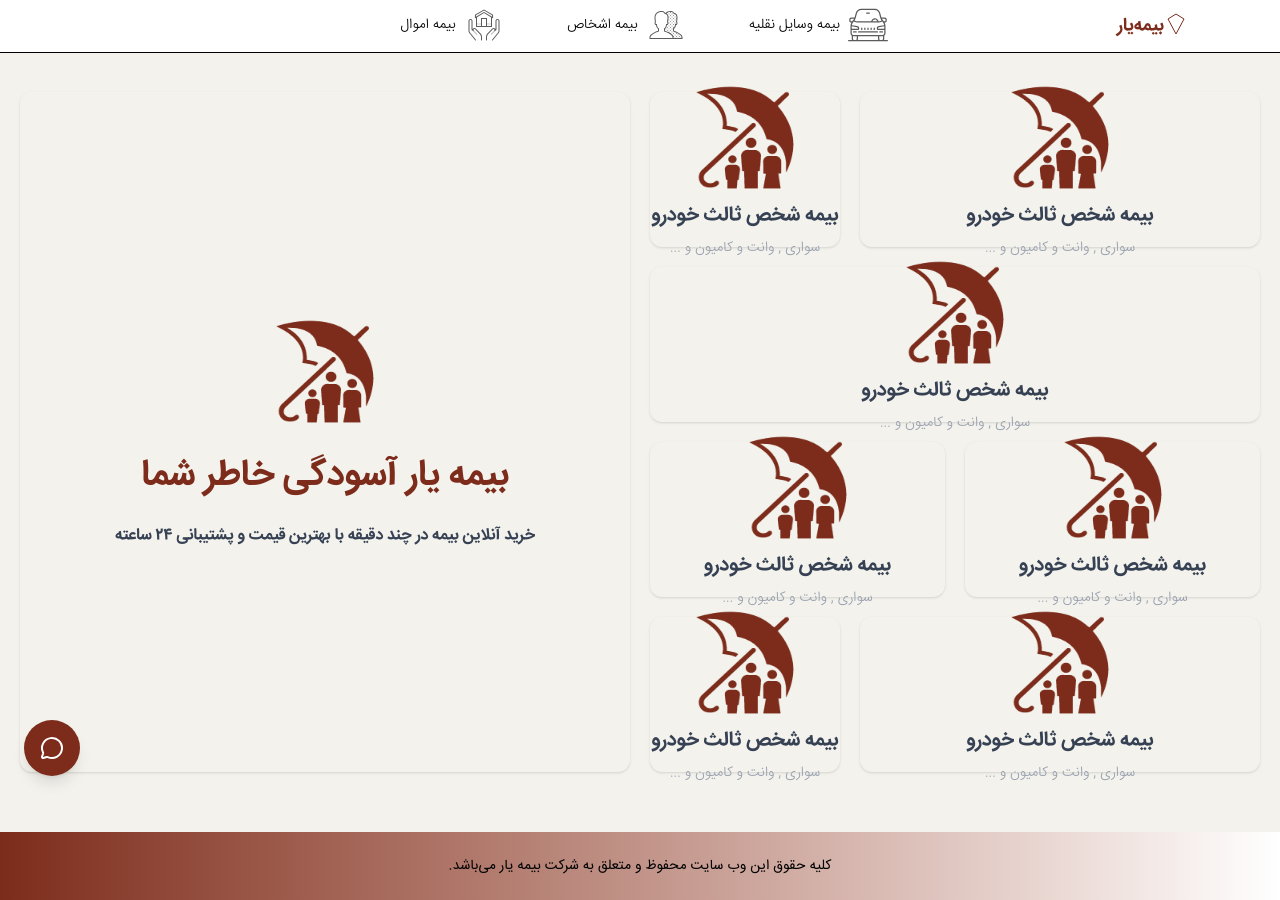
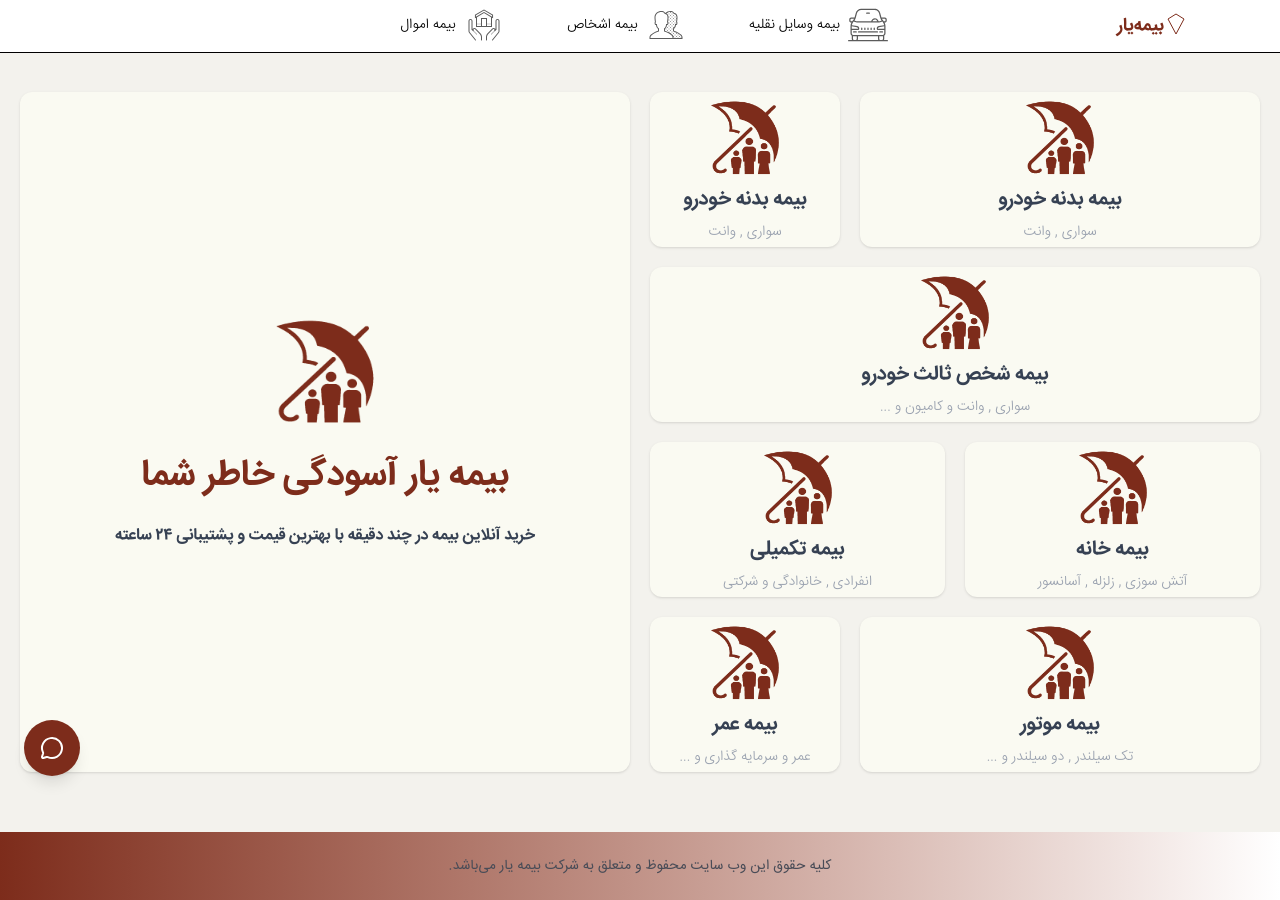
Before and after one commit to Alirezarh7/bimeYar, a React (Vite) app: page / in a window 1280 px wide. Built offline with nearby package versions, Linux system fonts and the light colour scheme.

Commit message:
add framer motion in hero

```diff
--- a/src/App.css
+++ b/src/App.css
@@ -1,7 +1,7 @@
 @import url("/public/content/fonts/iransans/css/style.css");
 @import "tailwindcss";
 
-body{
+body {
   font-family: IRANSans, serif;
 }
 @theme {
@@ -12,14 +12,12 @@
   --color-footerBack: var(--footerBack);
 }
 
-
-
 :root {
-    --primary: #7D2C1B;
-    --card:#DDD2CE
-    --background:#F3F2ED
+  --primary: #7d2c1b;
+  --card: #fafaf2;
+  --background: #f3f2ed;
   --muted: #494c57;
-    --footerBack: #F3F2ED;
+  --footerBack: #f3f2ed;
 }
 
 .card {
@@ -28,8 +26,8 @@
   box-shadow: 0 10px 30px rgba(22, 163, 74, 0.06);
 }
 
-body{
-    background-color: #F3F2ED;
+body {
+  background-color: #f3f2ed;
 }
 
 .pulse {
@@ -37,7 +35,16 @@
 }
 
 @keyframes pulse {
-    0% { transform: scale(1); opacity: 1; }
-    70% { transform: scale(1.06); opacity: .7; }
-    100% { transform: scale(1); opacity: 1; }
+  0% {
+    transform: scale(1);
+    opacity: 1;
   }
+  70% {
+    transform: scale(1.06);
+    opacity: 0.7;
+  }
+  100% {
+    transform: scale(1);
+    opacity: 1;
+  }
+}
--- a/src/component/page/home/hero/Hero.tsx
+++ b/src/component/page/home/hero/Hero.tsx
@@ -1,65 +1,70 @@
-import type { FC } from "react";
+import { useState, type FC } from "react";
+import HeroCard from "./HeroCard";
+import HeroCardDetails from "./HeroCardDetails";
+
+const cards = [
+  {
+    id: 1,
+    title: "بیمه بدنه خودرو",
+    subTitle: "سواری , وانت",
+    imgUrl: "/logo.png",
+    className: "col-span-4 row-span-3 col-start-1",
+  },
+  {
+    id: 2,
+    title: "بیمه بدنه خودرو",
+    subTitle: "سواری , وانت",
+    imgUrl: "/logo.png",
+    className: "col-span-2 row-span-3 col-start-5 row-start-1",
+  },
+  {
+    id: 3,
+    title: "بیمه شخص ثالث خودرو",
+    subTitle: "سواری , وانت و کامیون و ...",
+    imgUrl: "/logo.png",
+    className: "col-span-6 row-span-3 col-start-1 row-start-4",
+  },
+  {
+    id: 4,
+    title: "بیمه خانه",
+    subTitle: "آتش سوزی ,  زلزله ,  آسانسور",
+    imgUrl: "/logo.png",
+    className: "col-span-3 row-span-3 row-start-7",
+  },
+  {
+    id: 5,
+    title: "بیمه تکمیلی",
+    subTitle: "انفرادی , خانوادگی و شرکتی",
+    imgUrl: "/logo.png",
+    className: "col-span-3 row-span-3 col-start-4 row-start-7",
+  },
+  {
+    id: 6,
+    title: "بیمه موتور",
+    subTitle: "تک سیلندر , دو سیلندر و ...",
+    imgUrl: "/logo.png",
+    className: "col-span-4 row-span-3 row-start-10",
+  },
+  {
+    id: 7,
+    title: "بیمه عمر",
+    subTitle: "عمر و سرمایه گذاری و ...",
+    imgUrl: "/logo.png",
+    className: "col-span-2 row-span-3 col-start-5 row-start-10",
+  },
+];
 
 const Hero: FC = () => {
+  const [selectedId, setSelectedId] = useState(0);
   return (
     <div className="w-full h-[90vh] mb-10 ">
       <div className="grid grid-cols-12 grid-rows-12 gap-5 w-full h-full p-5">
-        <div className="col-span-6 row-span-12 col-start-7 row-start-1 bg-card shadow-sm rounded-xl">
-          <div className="flex flex-col items-center justify-center gap-7 w-full h-full ">
-            <img src="/logo.png" alt="logo" className="w-40 h-28" />
-            <h1 className="text-4xl text-primary font-bold text-center">بیمه یار آسودگی خاطر شما</h1>
-            <h5 className=" text-gray-700 font-bold text-center">خرید آنلاین بیمه در چند دقیقه با بهترین قیمت و پشتیبانی ۲۴ ساعته</h5>
-          </div>
-        </div>
-        <div className="col-span-4 row-span-3 col-start-1 bg-card shadow-sm rounded-xl">
-          <div className="flex items-center justify-center flex-col w-full h-full gap-2">
-            <img src="/logo.png" alt="logo" className="w-40 h-28" />
-            <h4 className="text-xl text-gray-700 font-semibold text-center">بیمه شخص ثالث خودرو</h4>
-            <p className=" text-gray-400 text-center text-sm">سواری , وانت و کامیون و ...</p>
-          </div>
-        </div>
-        <div className="col-span-2 row-span-3 col-start-5 row-start-1 bg-card shadow-sm rounded-xl">
-          <div className="flex items-center justify-center flex-col w-full h-full gap-2">
-            <img src="/logo.png" alt="logo" className="w-40 h-28" />
-            <h4 className="text-xl text-gray-700 font-semibold text-center">بیمه شخص ثالث خودرو</h4>
-            <p className=" text-gray-400 text-center text-sm">سواری , وانت و کامیون و ...</p>
-          </div>
-        </div>
-        <div className="col-span-6 row-span-3 col-start-1 row-start-4 bg-card shadow-sm rounded-xl">
-          <div className="flex items-center justify-center flex-col w-full h-full gap-2">
-            <img src="/logo.png" alt="logo" className="w-40 h-28" />
-            <h4 className="text-xl text-gray-700 font-semibold text-center">بیمه شخص ثالث خودرو</h4>
-            <p className=" text-gray-400 text-center text-sm">سواری , وانت و کامیون و ...</p>
-          </div>
-        </div>
-        <div className="col-span-3 row-span-3 row-start-7 bg-card shadow-sm rounded-xl">
-          <div className="flex items-center justify-center flex-col w-full h-full gap-2">
-            <img src="/logo.png" alt="logo" className="w-40 h-28" />
-            <h4 className="text-xl text-gray-700 font-semibold text-center">بیمه شخص ثالث خودرو</h4>
-            <p className=" text-gray-400 text-center text-sm">سواری , وانت و کامیون و ...</p>
-          </div>
-        </div>
-        <div className="col-span-3 row-span-3 col-start-4 row-start-7 bg-card shadow-sm rounded-xl">
-          <div className="flex items-center justify-center flex-col w-full h-full gap-2">
-            <img src="/logo.png" alt="logo" className="w-40 h-28" />
-            <h4 className="text-xl text-gray-700 font-semibold text-center">بیمه شخص ثالث خودرو</h4>
-            <p className=" text-gray-400 text-center text-sm">سواری , وانت و کامیون و ...</p>
-          </div>
-        </div>
-        <div className="col-span-4 row-span-3 row-start-10 bg-card shadow-sm rounded-xl">
-          <div className="flex items-center justify-center flex-col w-full h-full gap-2">
-            <img src="/logo.png" alt="logo" className="w-40 h-28" />
-            <h4 className="text-xl text-gray-700 font-semibold text-center">بیمه شخص ثالث خودرو</h4>
-            <p className=" text-gray-400 text-center text-sm">سواری , وانت و کامیون و ...</p>
-          </div>
-        </div>
-        <div className="col-span-2 row-span-3 col-start-5 row-start-10 bg-card shadow-sm rounded-xl">
-          <div className="flex items-center justify-center flex-col w-full h-full gap-2">
-            <img src="/logo.png" alt="logo" className="w-40 h-28" />
-            <h4 className="text-xl text-gray-700 font-semibold text-center">بیمه شخص ثالث خودرو</h4>
-            <p className=" text-gray-400 text-center text-sm">سواری , وانت و کامیون و ...</p>
-          </div>
-        </div>
+        <HeroCardDetails selectedId={selectedId} setSelectedId={setSelectedId} />
+        {cards.map((item) => {
+          return (
+            <HeroCard className={item.className} imgUrl={item.imgUrl} subTitle={item.subTitle} title={item.title} key={item.id} id={item.id} selectedId={selectedId} setSelectedId={setSelectedId} />
+          );
+        })}
       </div>
     </div>
   );
--- /dev/null
+++ b/src/component/page/home/hero/HeroCard.tsx
@@ -0,0 +1,24 @@
+import type { FC } from "react";
+
+interface IProps {
+  className: string;
+  title: string;
+  subTitle: string;
+  imgUrl: string;
+  id: number;
+  setSelectedId: React.Dispatch<React.SetStateAction<number>>;
+  selectedId: number;
+}
+
+const HeroCard: FC<IProps> = ({ className, title, subTitle, imgUrl, setSelectedId, id }) => {
+  return (
+    <div onClick={() => setSelectedId(id)} className={`${className} bg-card shadow-sm rounded-xl p-5 hover:scale-105 transition-all duration-500 cursor-pointer`}>
+      <div className="flex items-center justify-center flex-col w-full h-full gap-2">
+        <img src={imgUrl} alt={title} className="w-28 h-20" />
+        <h4 className="text-xl text-gray-700 font-semibold text-center">{title}</h4>
+        <p className=" text-gray-400 text-center text-sm">{subTitle}</p>
+      </div>
+    </div>
+  );
+};
+export default HeroCard;
--- /dev/null
+++ b/src/component/page/home/hero/HeroCardDetails.tsx
@@ -0,0 +1,65 @@
+import type { FC } from "react";
+import { motion } from "framer-motion";
+
+interface IProps {
+  setSelectedId: React.Dispatch<React.SetStateAction<number>>;
+  selectedId: number;
+}
+
+const cardDetails = [
+  {
+    id: 1,
+    childrenComponent: <p>1</p>,
+  },
+  {
+    id: 2,
+    childrenComponent: <p>2</p>,
+  },
+  {
+    id: 3,
+    childrenComponent: <p>3</p>,
+  },
+  {
+    id: 4,
+    childrenComponent: <p>4</p>,
+  },
+  {
+    id: 5,
+    childrenComponent: <p>5</p>,
+  },
+  {
+    id: 6,
+    childrenComponent: <p>6</p>,
+  },
+  {
+    id: 7,
+    childrenComponent: <p>7</p>,
+  },
+];
+
+const HeroCardDetails: FC<IProps> = ({ selectedId }) => {
+  return (
+    <motion.div
+      key={selectedId}
+      initial={{ opacity: 0, y: -50 }}
+      animate={{ opacity: 1, y: 0 }}
+      exit={{ opacity: 0, y: 50 }}
+      transition={{ duration: 0.5 }}
+      className="col-span-6 row-span-12 col-start-7 row-start-1 bg-card shadow-sm rounded-xl p-5"
+    >
+      {selectedId === 0 && (
+        <div className="flex flex-col items-center justify-center gap-7 w-full h-full ">
+          <img src="/logo.png" alt="logo" className="w-40 h-28" />
+          <h1 className="text-4xl text-primary font-bold text-center">بیمه یار آسودگی خاطر شما</h1>
+          <h5 className=" text-gray-700 font-bold text-center">خرید آنلاین بیمه در چند دقیقه با بهترین قیمت و پشتیبانی ۲۴ ساعته</h5>
+        </div>
+      )}
+
+      {selectedId !== 0 &&
+        cardDetails.map((item) => {
+          return <>{item.id === selectedId && item.childrenComponent}</>;
+        })}
+    </motion.div>
+  );
+};
+export default HeroCardDetails;
--- a/src/component/page/home/hero/QuoteMiniCard.tsx
+++ /dev/null
@@ -1,43 +0,0 @@
-import {Tabs, TabList, Tab, TabPanels, TabPanel} from "./Tabs.tsx";
-import {motion} from 'framer-motion'
-
-
-export const QuoteMiniCard = () => {
-  return (
-    <div>
-      <Tabs defaultIndex={0}>
-        <TabList>
-          <Tab>شخص ثالث</Tab>
-          <Tab>بدنه</Tab>
-          <Tab>درمان</Tab>
-        </TabList>
-
-        <TabPanels>
-          <TabPanel>
-            <form className="grid gap-3">
-              <input className="border p-2 rounded" placeholder="سال ساخت"/>
-              <input className="border p-2 rounded" placeholder="شهر"/>
-              <div className="flex items-center justify-between mt-2">
-                <div className="text-sm text-gray-500">شروع از ۳۵۰٬۰۰۰ تومان</div>
-                <button className="rounded-full px-4 py-2 bg-primary text-white">مشاهده قیمت‌ها</button>
-              </div>
-            </form>
-          </TabPanel>
-
-          <TabPanel>
-            <div className="text-sm text-gray-600">فرم بدنه (نمونه)</div>
-          </TabPanel>
-
-          <TabPanel>
-            <div className="text-sm text-gray-600">فرم درمان (نمونه)</div>
-          </TabPanel>
-        </TabPanels>
-      </Tabs>
-
-      <motion.div initial={{opacity: 0, y: 8}} animate={{opacity: 1, y: 0}} transition={{duration: 0.5}}
-                  className="mt-4 text-xs text-gray-500">
-        نتایج به‌صورت نمونه و نمایشی هستند.
-      </motion.div>
-    </div>
-  )
-}
--- a/src/component/page/home/hero/Tabs.tsx
+++ /dev/null
@@ -1,19 +0,0 @@
-
-
-type TabsProps = { children?: React.ReactNode; defaultIndex?: number }
-export function Tabs({ children }: TabsProps) {
-  return <div>{children}</div>
-}
-
-export function TabList({ children }: { children?: React.ReactNode }) {
-  return <div className="flex gap-2">{children}</div>
-}
-export function Tab({ children }: { children?: React.ReactNode }) {
-  return <button className="px-3 py-1 rounded-full text-sm border border-transparent hover:border-primary">{children}</button>
-}
-export function TabPanels({ children }: { children?: React.ReactNode }) {
-  return <div className="mt-3">{children}</div>
-}
-export function TabPanel({ children }: { children?: React.ReactNode }) {
-  return <div>{children}</div>
-}
```
Lines whose indentation alone changed are shown as unchanged.
